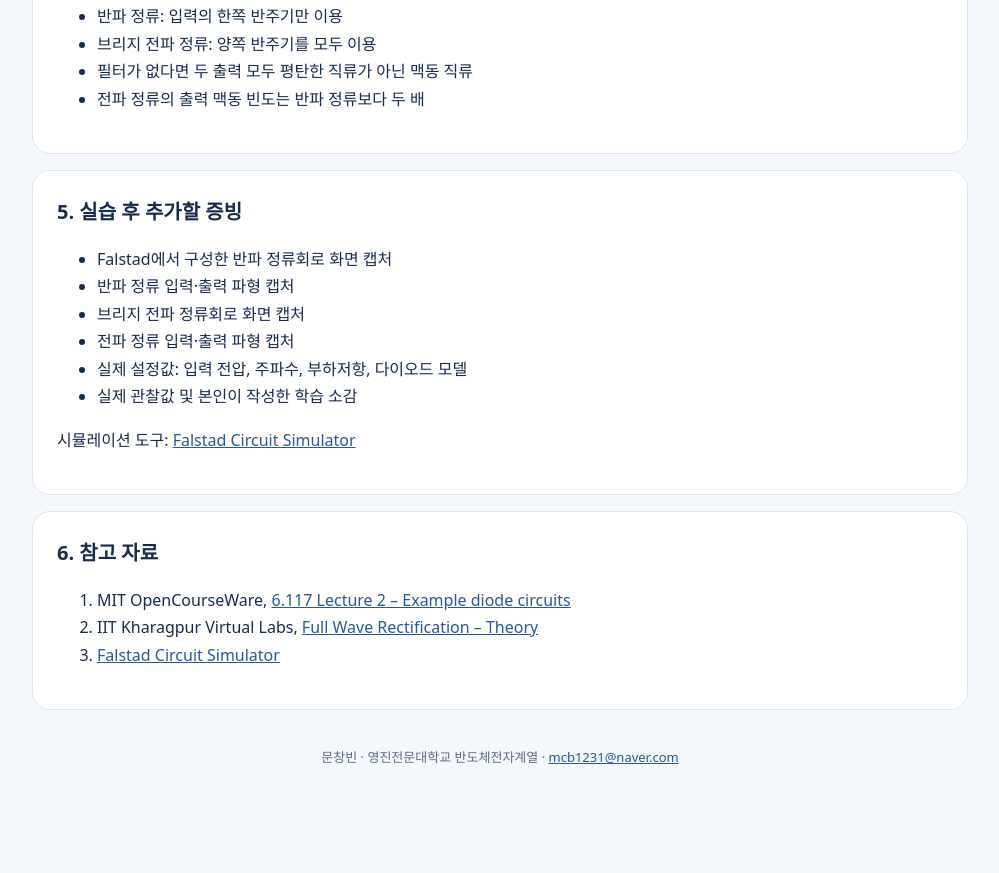
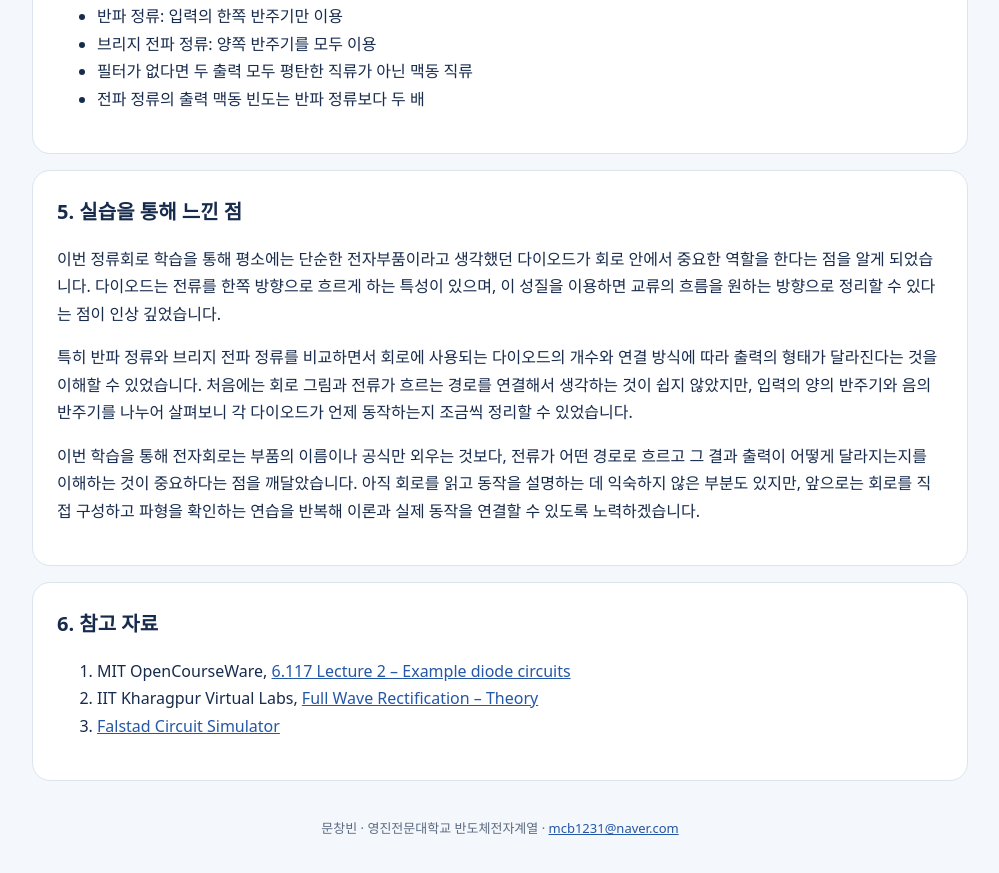
Before and after one commit to moon12311126-arch/changbin-portfolio, a plain HTML site: page index.html in a window 1280 px wide. Shown: the part 2919-3792 px from the top of the page, without its empty margins (140-1139 px from the left). Before the commit the page ends 3771 px from the top, so only its background shows below. Drawn offline with Linux system fonts and the light colour scheme.

Commit message:
Replace evidence checklist with personal learning reflection

```diff
--- a/index.html
+++ b/index.html
@@ -37,7 +37,11 @@ a{color:var(--blue)}footer{text-align:center;color:var(--muted);font-size:13px;p
 </section>
 <section class="card"><h2>4. 이론에 근거한 결과</h2><h3>반파 정류</h3><p>이상적인 다이오드를 가정하면 순방향 반주기에는 양의 반주기가 부하에 나타나고, 역방향 반주기에는 출력이 0V에 가까워집니다. 실제 실리콘 다이오드에서는 순방향 전압강하로 인해 출력 첨두값이 입력보다 낮습니다.</p><h3>브리지 전파 정류</h3><p>입력의 양·음 반주기를 모두 이용하며, 매 반주기마다 다이오드 두 개가 직렬로 도통합니다. 따라서 출력은 같은 극성의 맥동 파형이 되고, 두 다이오드의 순방향 전압강하가 반영됩니다.</p><h3>비교 요약</h3><ul><li>반파 정류: 입력의 한쪽 반주기만 이용</li><li>브리지 전파 정류: 양쪽 반주기를 모두 이용</li><li>필터가 없다면 두 출력 모두 평탄한 직류가 아닌 맥동 직류</li><li>전파 정류의 출력 맥동 빈도는 반파 정류보다 두 배</li></ul>
 </section>
-<section class="card"><h2>5. 실습 후 추가할 증빙</h2><ul><li>Falstad에서 구성한 반파 정류회로 화면 캡처</li><li>반파 정류 입력·출력 파형 캡처</li><li>브리지 전파 정류회로 화면 캡처</li><li>전파 정류 입력·출력 파형 캡처</li><li>실제 설정값: 입력 전압, 주파수, 부하저항, 다이오드 모델</li><li>실제 관찰값 및 본인이 작성한 학습 소감</li></ul><p>시뮬레이션 도구: <a href="https://falstad.com/circuit/" target="_blank" rel="noopener">Falstad Circuit Simulator</a></p></section>
+<section class="card"><h2>5. 실습을 통해 느낀 점</h2>
+<p>이번 정류회로 학습을 통해 평소에는 단순한 전자부품이라고 생각했던 다이오드가 회로 안에서 중요한 역할을 한다는 점을 알게 되었습니다. 다이오드는 전류를 한쪽 방향으로 흐르게 하는 특성이 있으며, 이 성질을 이용하면 교류의 흐름을 원하는 방향으로 정리할 수 있다는 점이 인상 깊었습니다.</p>
+<p>특히 반파 정류와 브리지 전파 정류를 비교하면서 회로에 사용되는 다이오드의 개수와 연결 방식에 따라 출력의 형태가 달라진다는 것을 이해할 수 있었습니다. 처음에는 회로 그림과 전류가 흐르는 경로를 연결해서 생각하는 것이 쉽지 않았지만, 입력의 양의 반주기와 음의 반주기를 나누어 살펴보니 각 다이오드가 언제 동작하는지 조금씩 정리할 수 있었습니다.</p>
+<p>이번 학습을 통해 전자회로는 부품의 이름이나 공식만 외우는 것보다, 전류가 어떤 경로로 흐르고 그 결과 출력이 어떻게 달라지는지를 이해하는 것이 중요하다는 점을 깨달았습니다. 아직 회로를 읽고 동작을 설명하는 데 익숙하지 않은 부분도 있지만, 앞으로는 회로를 직접 구성하고 파형을 확인하는 연습을 반복해 이론과 실제 동작을 연결할 수 있도록 노력하겠습니다.</p>
+</section>
 <section class="card"><h2>6. 참고 자료</h2><ol><li>MIT OpenCourseWare, <a href="https://web.mit.edu/6.117/www/lec2.pdf" target="_blank" rel="noopener">6.117 Lecture 2 – Example diode circuits</a></li><li>IIT Kharagpur Virtual Labs, <a href="https://be-iitkgp.vlabs.ac.in/exp/full-wave-rectification/theory.html" target="_blank" rel="noopener">Full Wave Rectification – Theory</a></li><li><a href="https://falstad.com/circuit/" target="_blank" rel="noopener">Falstad Circuit Simulator</a></li></ol></section>
 <footer>문창빈 · 영진전문대학교 반도체전자계열 · <a href="mailto:mcb1231@naver.com">mcb1231@naver.com</a></footer>
 </main></body></html>
```
